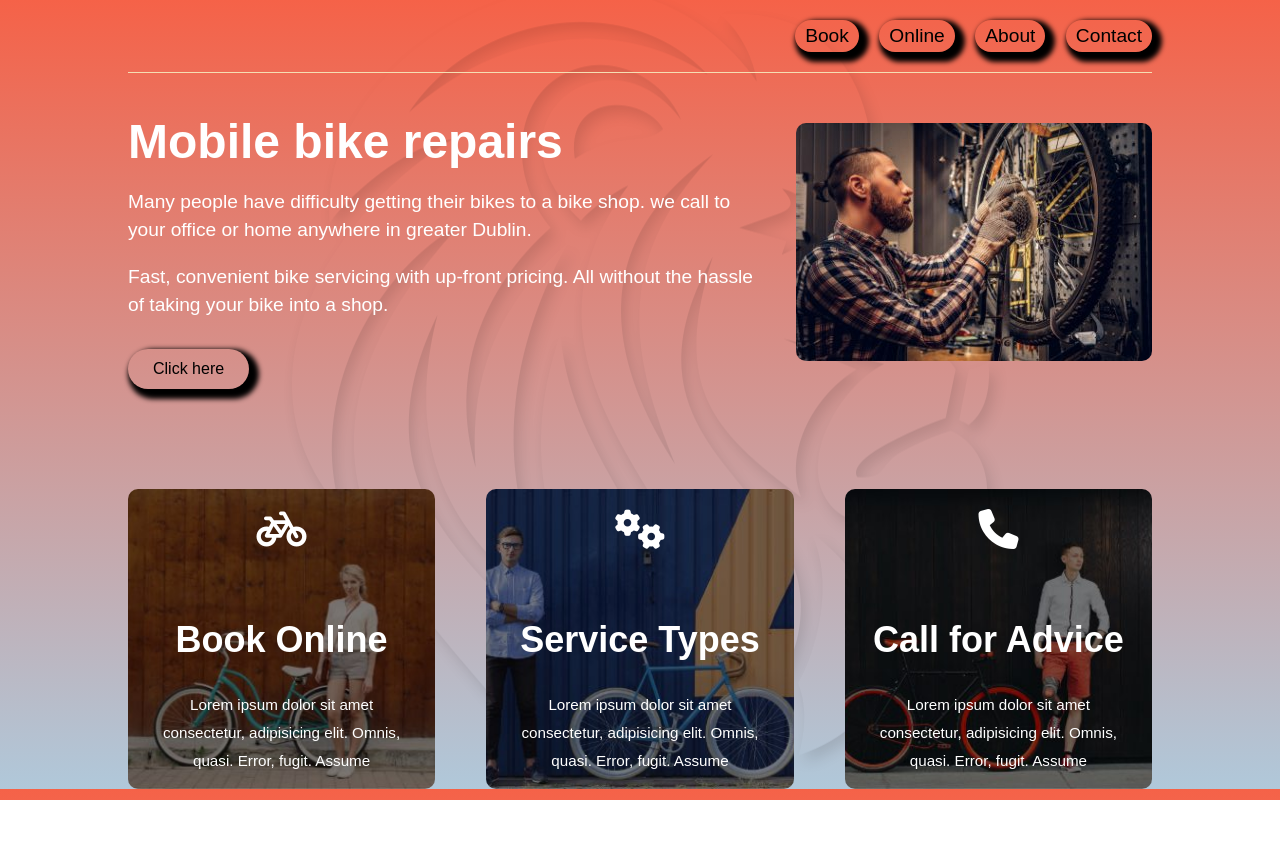
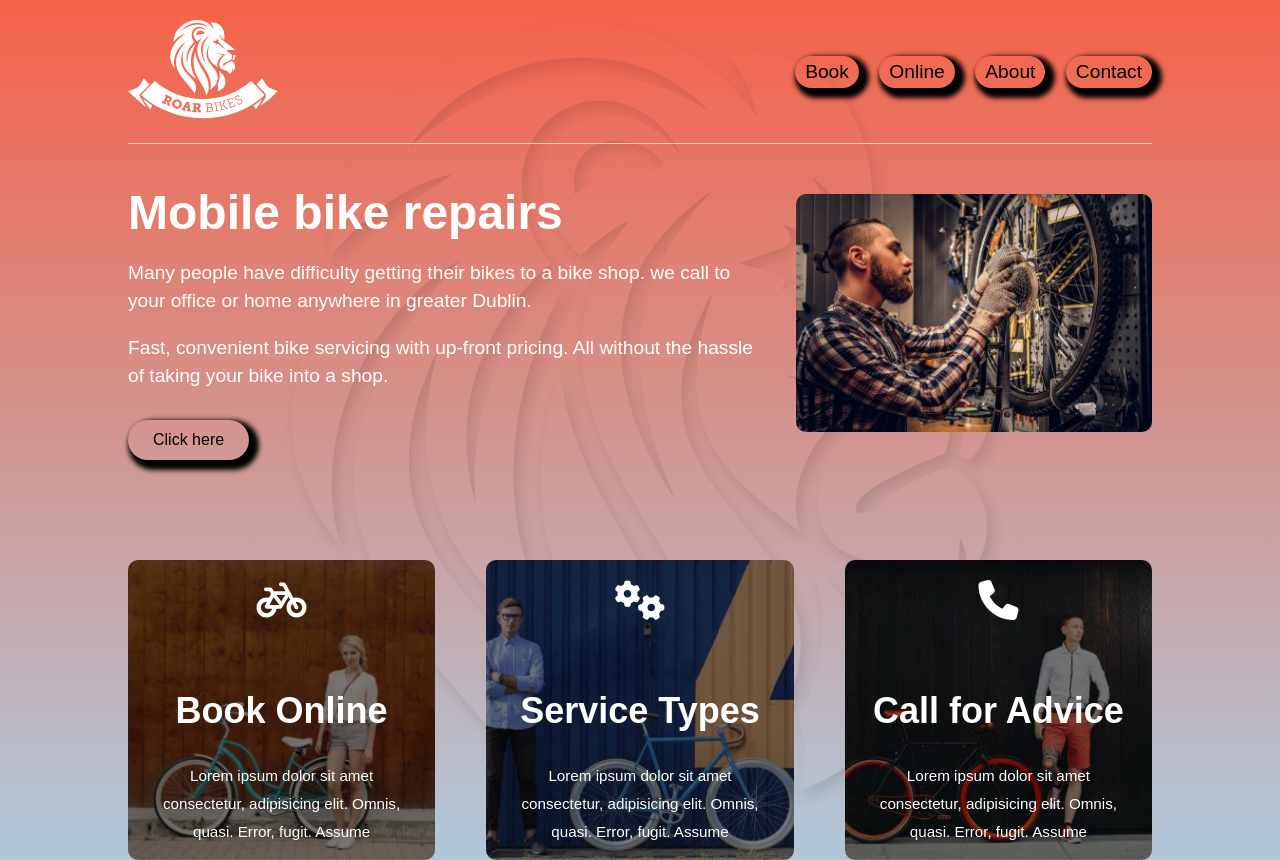
Before and after one commit to bawar-bawar/cv, a plain HTML site: page index.html in a window 1280 px wide. Before the commit the page ends 800 px from the top, so only its background shows below. Drawn offline with Linux system fonts and the light colour scheme; the site is published under a folder, as on GitHub Pages, so addresses that start at the root find nothing; files whose address does not match are found by name.

Commit message:
Update index.html

```diff
--- a/index.html
+++ b/index.html
@@ -14,7 +14,7 @@
 
     <header>
         <div class="logo">
-             <img src="/images/logo-roar-bikes.png" alt=""></div>
+             <img src="./images/logo-roar-bikes.png" alt=""></div>
        <nav>
            <a href="">Book</a>
            <a href="">Online</a>
```
